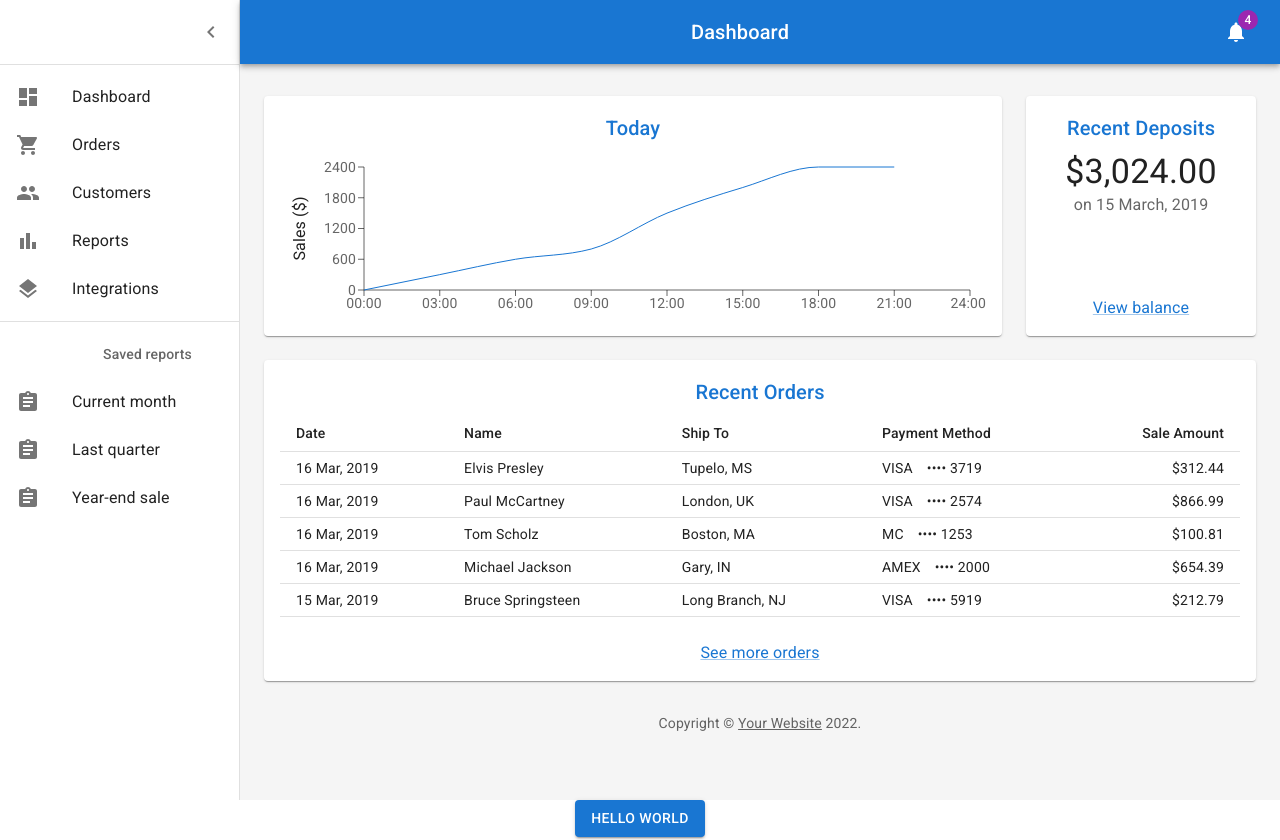
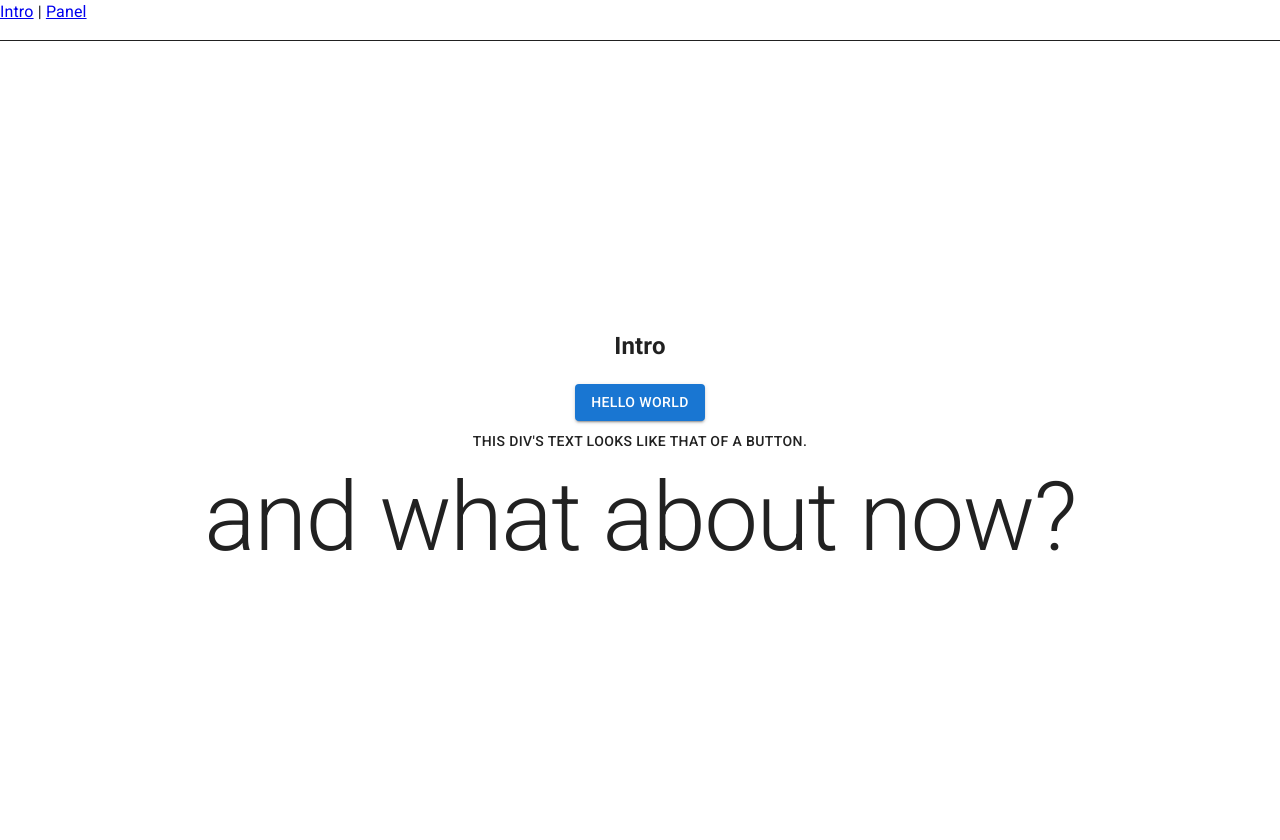
Before and after one commit to Belencha/react-example, a React (Create React App) app: page /intro in a window 1280 px wide. Shown: the top 840 px of the page. Built offline with nearby package versions, Linux system fonts and the light colour scheme; a web font is replaced by a local one.

Commit message:
Create a menu navigation relocating stuff in two pages

```diff
--- a/package.json
+++ b/package.json
@@ -13,6 +13,7 @@
     "@testing-library/user-event": "^7.2.1",
     "react": "^17.0.2",
     "react-dom": "^17.0.2",
+    "react-router-dom": "^6.3.0",
     "react-scripts": "3.4.1",
     "recharts": "^2.1.8"
   },
--- a/src/App.js
+++ b/src/App.js
@@ -1,20 +1,23 @@
 import React from "react";
-import Button from '@mui/material/Button';
+import { Outlet, Link } from "react-router-dom";
 import "./App.css";
-import StyledDiv from "./components/StyledDiv/StyledDiv";
-import CustomText from "./components/CustomText/CustomText";
-import Dashboard from "./components/Dashboard/Dashboard";
 
 function App() {
   return (
+    <>
+    <nav
+      style={{
+        borderBottom: "solid 1px",
+        paddingBottom: "1rem",
+      }}
+    >
+      <Link to="/intro">Intro</Link> |{" "}
+      <Link to="/panel">Panel</Link>
+    </nav>
     <div className="App">
-      <Dashboard />
-      <section className="App-section">
-        <Button variant="contained">Hello world</Button>
-        <StyledDiv />
-        <CustomText text="and what about now?" component="p" wannabe="h1"/>
-      </section>
+      <Outlet />
     </div>
+    </>
   );
 }
 
--- a/src/index.js
+++ b/src/index.js
@@ -1,7 +1,10 @@
 import React from 'react';
 import ReactDOM from 'react-dom';
+import { BrowserRouter, Routes, Route } from "react-router-dom";
 import './index.css';
 import App from './App';
+import Intro from "./routes/intro";
+import Panel from "./routes/panel";
 import * as serviceWorker from './serviceWorker';
 import CssBaseline from '@mui/material/CssBaseline';
 import '@fontsource/roboto/300.css';
@@ -13,7 +16,14 @@ import '@fontsource/roboto/700.css';
 ReactDOM.render(
   <React.StrictMode>
     <CssBaseline />
-    <App />
+    <BrowserRouter>
+      <Routes>
+        <Route path="/" element={<App />}>
+          <Route path="intro" element={<Intro />} />
+          <Route path="panel" element={<Panel />} />
+        </Route>
+      </Routes>
+    </BrowserRouter>
   </React.StrictMode>,
   document.getElementById('root')
 );
--- /dev/null
+++ b/src/routes/intro.jsx
@@ -0,0 +1,17 @@
+import React from "react";
+import Button from '@mui/material/Button';
+import StyledDiv from "../components/StyledDiv/StyledDiv";
+import CustomText from "../components/CustomText/CustomText";
+
+export default function Intro() {
+    return (
+        <main style={{ padding: "1rem 0" }}>
+        <h2>Intro</h2>
+        <section className="App-section">
+            <Button variant="contained">Hello world</Button>
+            <StyledDiv />
+            <CustomText text="and what about now?" component="p" wannabe="h1"/>
+        </section>
+        </main>
+    );
+}
--- /dev/null
+++ b/src/routes/panel.jsx
@@ -0,0 +1,9 @@
+import React from "react";
+import Dashboard from "../components/Dashboard/Dashboard";
+
+
+export default function Panel() {
+    return (
+        <Dashboard />
+    );
+}
```
Also changed, not shown: 1 other file (tests, documents, lock files or other folders).
